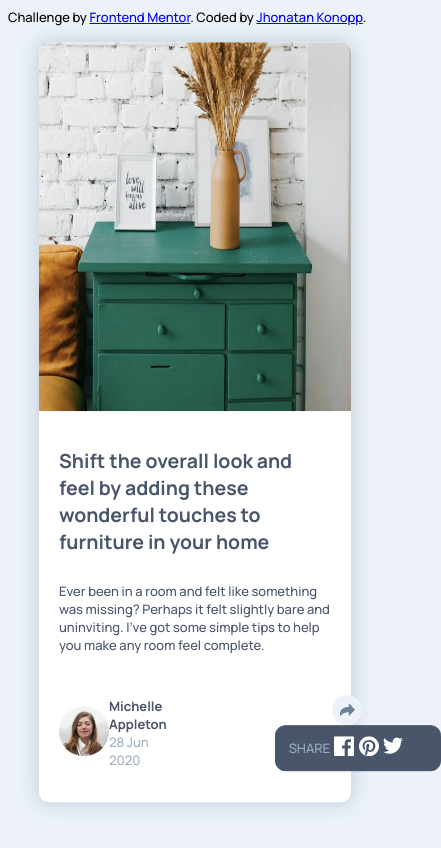
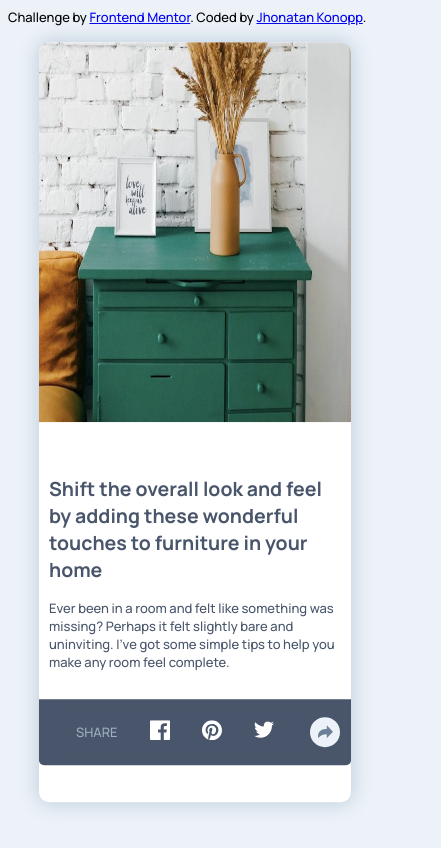
Before and after one commit to JhonnK08/article-preview-component, a plain HTML site: page index.html in a window 390 px wide. Both pictures are taken after a click on the link 316 px from the left and 738 px from the top of the page. Shown: the whole page, 441 px wide, since content can reach past the window. Drawn offline with Linux system fonts and the light colour scheme.

Commit message:
some responsive things

```diff
--- a/index.html
+++ b/index.html
@@ -21,16 +21,27 @@
       <img class="image-card" src="./images/drawers.jpg" alt="Drawers">
     </div>
     <div class="right">
-      <div class="title darkest-blue">
+      <div class="title article-title darkest-blue">
         <h2>Shift the overall look and feel by adding these wonderful
           touches to furniture in your home</h2>
       </div>
-      <div class="text darkest-blue">
+      <div class="text article-text darkest-blue">
         Ever been in a room and felt like something was missing? Perhaps
         it felt slightly bare and uninviting. I’ve got some simple tips
         to help you make any room feel complete.
       </div>
-      <div class="author">
+      <div class="tooltip-responsive" id="tooltip-responsive">
+        <div class="tooltip-text" id="tooltip-responsive-text">
+          <div class="links">
+            <span>Share</span>
+            <a href="#"><img src="images/icon-facebook.svg" alt="Facebook"></a>
+            <a href="#"><img src="images/icon-pinterest.svg" alt="Pinterest"></a>
+            <a href="#"><img src="images/icon-twitter.svg" alt="Twitter"></a>
+          </div>
+          <a id="button-responsive" class="button" href="#" onclick="teste()"><img id="flecha" src="images/icon-share.svg" alt="" style="width: 15px;" class="flecha"></a>
+        </div>
+      </div>
+      <div class="author" id="author">
         <div class="">
           <img src="./images/avatar-michelle.jpg" class="image" alt="">
         </div>
@@ -59,6 +70,9 @@
   </div>
 
   <script>
+    var w = window.outerWidth;
+    var h = window.outerHeight;
+    console.log("Width: " + w + " Height: " + h);
     function teste() {
       var w = window.outerWidth;
       var h = window.outerHeight;
@@ -72,11 +86,17 @@
         }
       }
       else {
-        var tooltip = document.getElementById("tooltip")
-        if (window.getComputedStyle(tooltip).display === "none") {
+        var author = document.getElementById("author")
+        var tooltipText = document.getElementById("tooltip-responsive-text")
+        var tooltip = document.getElementById("tooltip-responsive")
+        if (window.getComputedStyle(tooltipText).display === "none") {
+          author.style.display = "none"
           tooltip.style.display = "flex"
-        } else if (window.getComputedStyle(tooltip).display === "flex") {
+          tooltipText.style.display = "flex"
+        } else if (window.getComputedStyle(tooltipText).display === "flex") {
+          author.style.display = "flex"
           tooltip.style.display = "none"
+          tooltipText.style.display = "none"
         }
       }
     }
--- a/scripts/css/css.css
+++ b/scripts/css/css.css
@@ -11,10 +11,17 @@
         overflow: hidden !important;
     }
     .right{
-        padding: 20px !important;
+        padding: initial !important;
         margin: auto !important;
         width: initial !important;
     }
+
+    .article-title, .article-text {
+        padding: 0px !important;
+        padding-left: 10px !important;
+        padding-right: 10px !important;
+    }
+
     .image-card {
         clip-path: unset !important;
         width: 100%;
@@ -27,6 +34,8 @@
 
     .author {
         padding-top: 20px !important;
+        align-self: center;
+        width: 90% !important;
     }
 
     .tooltip-text {
@@ -50,6 +59,47 @@
         top: initial !important;
         left: initial !important;
         margin-left: initial !important;
+    }
+
+    .tooltip-responsive > .tooltip-text {
+        align-items: center;
+        align-content: center;
+        justify-content: space-around;
+    }
+    .links {
+        display: flex;
+        justify-content: space-around;
+        align-items: center;
+        align-content: center;
+        justify-items: center;
+        width: 100%;
+        margin-right: 40px;
+    }
+
+    .button {
+        position: absolute !important;
+        right: 0;
+    }
+
+}
+
+@media screen and (min-width: 751px) {
+    .tooltip-text::after {
+        content: '';
+        position: absolute;
+        top: 100%;
+        left: 42%;
+        margin-left: 0px;
+        border-width: 10px;
+        border-style: solid;
+        border-color: hsl(217, 19%, 35%) transparent transparent transparent;
+    }
+    .tooltip-responsive {
+        display: none !important;
+    }
+
+    .author {
+        display: flex !important;
     }
 }
 
@@ -189,15 +239,15 @@ body {
     padding: 10px;
 }
 
-.tooltip-text::after {
-    content: '';
-    position: absolute;
-    top: 100%;
-    left: 42%;
-    margin-left: 0px;
-    border-width: 10px;
-    border-style: solid;
-    border-color: hsl(217, 19%, 35%) transparent transparent transparent;
+
+
+.tooltip-responsive {
+    display: none;
+    background-color: hsl(217, 19%, 35%);
+    margin-top: 28px;
+    padding: 10px;
+    border-bottom-left-radius: 5px;
+    border-bottom-right-radius: 5px;
 }
 
 /*
```
